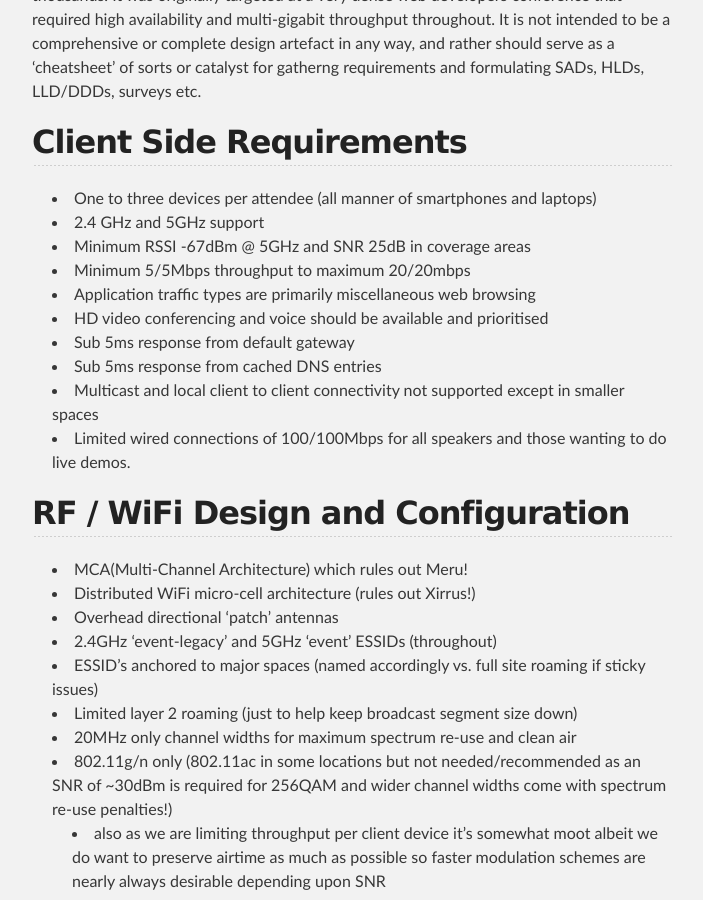
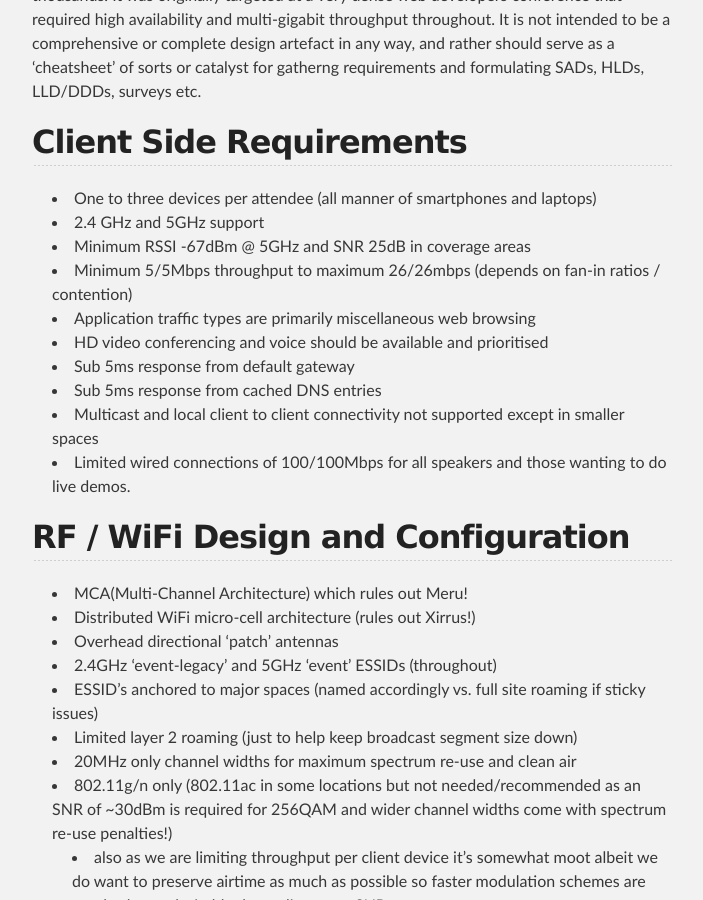
Before and after one commit to podomere/ond, a Jekyll site: the page built from ond-00002/ond-00002.md, in a window 1280 px wide and 900 px high, scrolled down 433 px. Shown: the whole window, without its empty margins (288-991 px from the left). Built offline with Jekyll 4.4.1, drawn with Linux system fonts in a browser that asks for light colours; some of the changed text lies outside the part shown.

Commit message:
Mentioned fan-in ratios and also tidied a few lines

```diff
--- a/ond-00002/ond-00002.md
+++ b/ond-00002/ond-00002.md
@@ -17,7 +17,7 @@ The following relates to many (but not all) indoor events with attendee numbers
 - One to three devices per attendee (all manner of smartphones and laptops)
 - 2.4 GHz and 5GHz support
 - Minimum RSSI -67dBm @ 5GHz and SNR 25dB in coverage areas
-- Minimum 5/5Mbps throughput to maximum 20/20mbps
+- Minimum 5/5Mbps throughput to maximum 26/26mbps (depends on fan-in ratios / contention)
 - Application traffic types are primarily miscellaneous web browsing
 - HD video conferencing and voice should be available and prioritised
 - Sub 5ms response from default gateway
@@ -62,7 +62,7 @@ The following relates to many (but not all) indoor events with attendee numbers
 - Local redundant / Anycast DNS resolvers and/or caches (i.e. not performed on routers/FWs)
 - Dedicated physical links and paths (where possible) for exhibitors/vendors and/ or workshops or labs.
 - L7 Application Visibility / DPI (Deep Packet Inspection) and associated shaping/throttling or queuing to a scavenger class for known bandwidth hogs
-- Optional per-client SRC IP / bi-directional rate limiting
+- Optional per-client SRC IP bi-directional rate limiting
 
 ## NetOps / SecOps and Customer Service
 - A full NoC (Network Operations Centre) that also engages attendees via locally hosted status pages and other social media channels i.e. Twitter etc..
```
